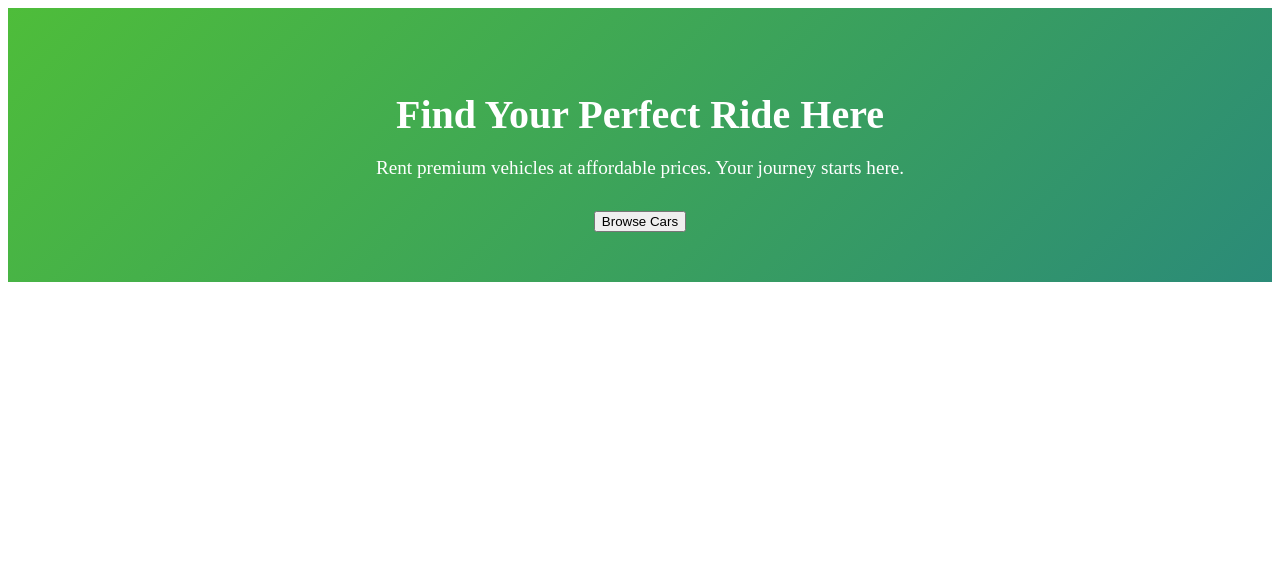
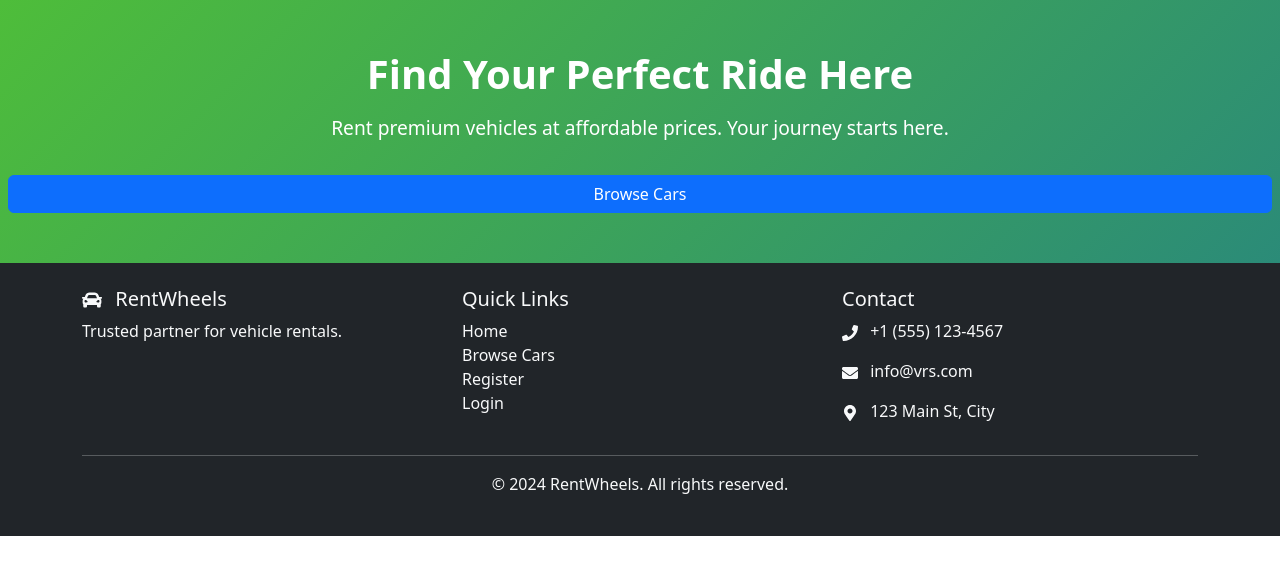
Before and after one commit to Vehicle-Rental-System-Web-Application/Vehicle-Rental-System, a React (Vite) app in the folder VRS_Frontend/: page / in a window 1280 px wide. Shown: the top 574 px of the page. Built offline with nearby package versions, Linux system fonts and the light colour scheme.

Commit message:
Footer added

```diff
--- a/VRS_Frontend/src/App.css
+++ b/VRS_Frontend/src/App.css
@@ -23,3 +23,9 @@ background: linear-gradient(135deg, #4ebd3a, #2b8b78);
     font-size: 1.2rem;
     margin-bottom: 2rem;
 }
+.footer {
+  background-color: #2c3e50;
+  color: white;
+  padding: 2rem 0;
+  margin-top: auto;
+}
--- a/VRS_Frontend/src/App.jsx
+++ b/VRS_Frontend/src/App.jsx
@@ -1,4 +1,5 @@
 import { Routes,Route } from "react-router-dom";
+import 'bootstrap/dist/css/bootstrap.min.css';
 
 // Home Page Component
 import Home from './pages/Home'
@@ -6,12 +7,18 @@ import Home from './pages/Home'
 import './App.css';
 
 
+import Footer from './components/common/Footer';
+import PrivateRoute from './components/common/PrivateRoute';
+
+
 function App() {
     return (
         <>
+
             <Routes>
                 <Route path="/" element = {<Home/>} />
             </Routes>
+             <Footer />
         </>
     )
 }
--- /dev/null
+++ b/VRS_Frontend/src/components/common/Footer.jsx
@@ -0,0 +1,63 @@
+import React from 'react';
+
+// Import layout components from React-Bootstrap
+import { Container, Row, Col } from 'react-bootstrap';
+
+// Import icons from react-icons
+import { FaCar, FaPhone, FaEnvelope, FaMapMarkerAlt } from 'react-icons/fa';
+
+// Footer component
+const Footer = () => {
+  return (
+    // Main footer tag with dark background and padding
+    <footer className="footer bg-dark text-light py-4">
+      {/* Bootstrap container for padding and layout */}
+      <Container>
+
+        {/* Row to create 3 columns side by side */}
+        <Row>
+
+          {/* Column 1: Brand and about */}
+          <Col md={4}>
+            <h5>
+              <FaCar className="me-2" /> RentWheels {/* Car icon + brand name */}
+            </h5>
+            <p>Trusted partner for vehicle rentals.</p>
+          </Col>
+
+          {/* Column 2: Navigation links */}
+          <Col md={4}>
+            <h5>Quick Links</h5>
+            <ul className="list-unstyled"> {/* Remove default list bullets */}
+              <li><a href="/" className="text-light text-decoration-none">Home</a></li>
+              <li><a href="/cars" className="text-light text-decoration-none">Browse Cars</a></li>
+              <li><a href="/user/register" className="text-light text-decoration-none">Register</a></li>
+              <li><a href="/user/login" className="text-light text-decoration-none">Login</a></li>
+            </ul>
+          </Col>
+
+          {/* Column 3: Contact details */}
+          <Col md={4}>
+            <h5>Contact</h5>
+            {/* Each line shows an icon and corresponding info */}
+            <p><FaPhone className="me-2" /> +1 (555) 123-4567</p>
+            <p><FaEnvelope className="me-2" /> info@vrs.com</p>
+            <p><FaMapMarkerAlt className="me-2" /> 123 Main St, City</p>
+          </Col>
+        </Row>
+
+        {/* Horizontal line to separate top and bottom */}
+        <hr className="my-3" />
+
+        {/* Footer bottom: copyright */}
+        <Row>
+          <Col className="text-center">
+            <p>&copy; 2024 RentWheels. All rights reserved.</p>
+          </Col>
+        </Row>
+      </Container>
+    </footer>
+  );
+};
+
+export default Footer;
--- /dev/null
+++ b/VRS_Frontend/src/components/common/PrivateRoute.jsx
@@ -0,0 +1,19 @@
+import React from 'react';
+import { Navigate } from 'react-router-dom';
+
+const PrivateRoute = ({ children, role }) => {
+  const token = localStorage.getItem('token');
+  const user = JSON.parse(localStorage.getItem('user') || '{}');
+
+  if (!token) {
+    return <Navigate to={`/${role}/login`} replace />;
+  }
+
+  if (role && user.role !== role) {
+    return <Navigate to="/\" replace />;
+  }
+
+  return children;
+};
+
+export default PrivateRoute;
```
